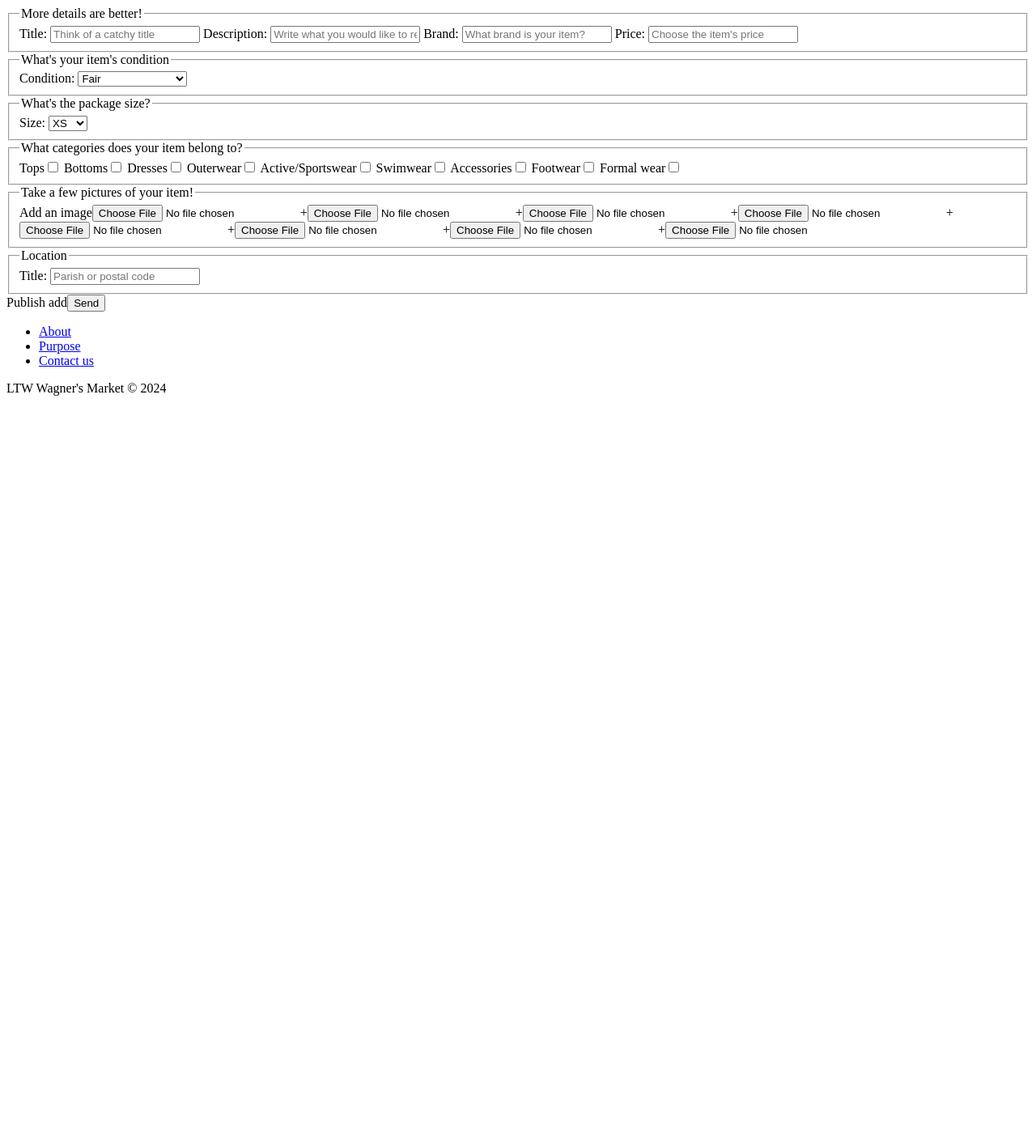
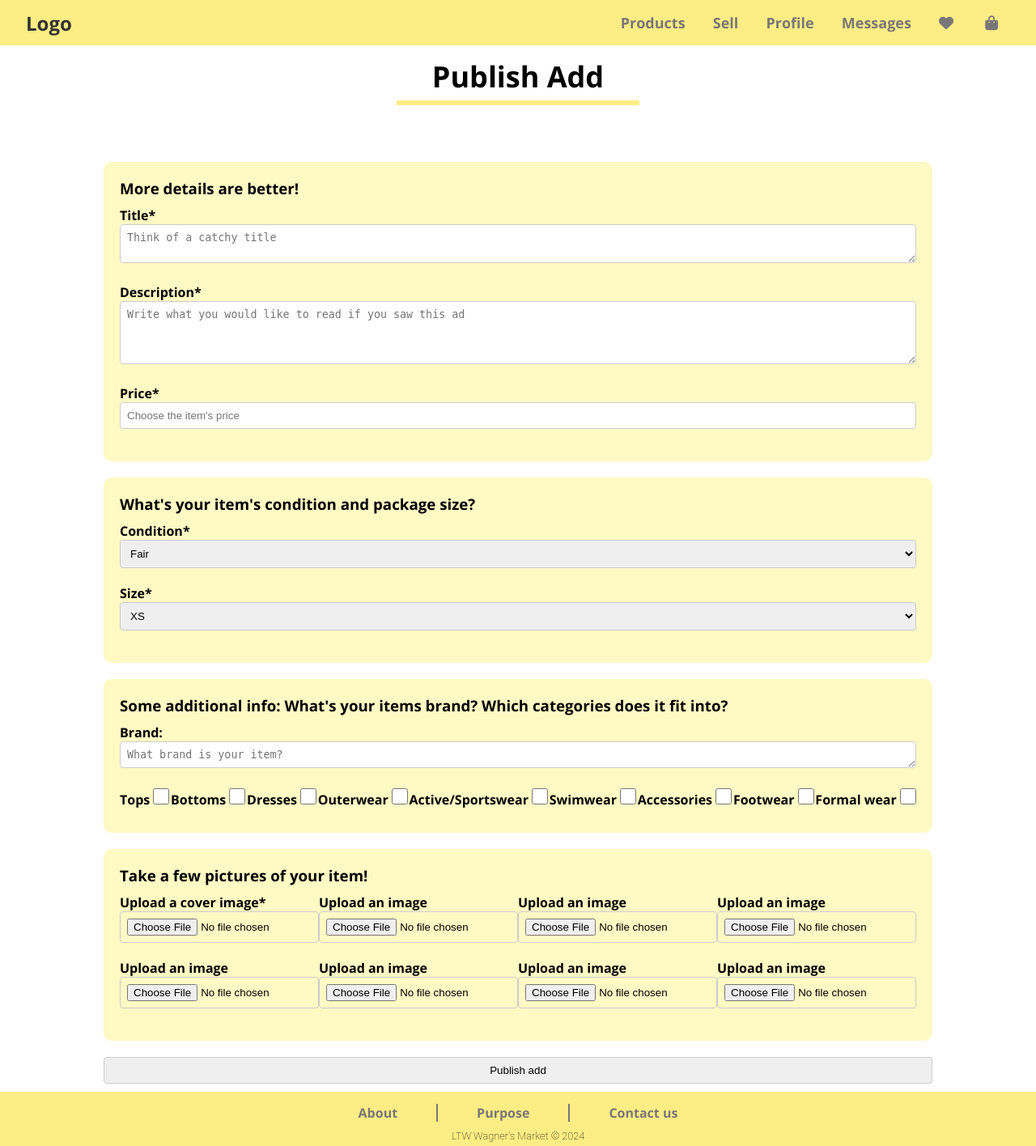
Before and after one commit to SimaoNery/WagnersMarket-L.T.W, a PHP site: page /public/pages/publish_add.php in a window 1280 px wide. Shown: the whole page at 81% size. Before the commit the page ends 489 px from the top, so only its background shows below. Run offline with PHP 8.4, Linux system fonts and the light colour scheme; data comes from the database, SQL or seed files in the repository; both versions use the stored data as it was after the commit; some libraries are stand-ins or nearby versions.

```diff
--- a/private/templates/common.tpl.php
+++ b/private/templates/common.tpl.php
@@ -132,3 +132,12 @@ function drawProfileForm(PDO $db, Session $session)
         <button><i class="fa fa-search"></i></button>
     </section>
 <?php } ?>
+<?php function drawTitle(string $title): void
+{ ?>
+    <section id="title">
+        <h2>
+            <?=$title?>
+        </h2>
+        <hr class="line-yellow">
+    </section>
+<?php }?>
--- a/private/templates/publish.tpl.php
+++ b/private/templates/publish.tpl.php
@@ -3,30 +3,26 @@ declare(strict_types = 1);
 ?>
 
 <?php function drawPublishForm(array $categories, array $sizes, array $conditions) : void { ?>
+        <section class="container">
             <form id="publish" action="../../public/actions/action_publish_add.php" method="post" enctype="multipart/form-data">
                 <fieldset id="item-info">
-            <legend>More details are better!</legend>
-            <label>Title: <input type="text" name="title" placeholder="Think of a catchy title" required="required"></label>
-            <label>Description: <input type="text" name="description" placeholder="Write what you would like to read if you saw this ad" required="required"></label>
-            <label>Brand: <input type="text" name="brand" placeholder="What brand is your item?"></label>
-            <label>Price: <input type="number" name="price" step="0.01" placeholder="Choose the item's price" required></label>
+                    <h3>More details are better!</h3>
+                    <label>Title*<textarea name="title" placeholder="Think of a catchy title" maxlength="70" rows="2" cols="70" required="required"></textarea></label>
+                    <label>Description*<textarea name="description" placeholder="Write what you would like to read if you saw this ad" maxlength="9000" rows="4" cols="50" required="required"></textarea></label>
+                    <label>Price* <input type="number" name="price" step="0.01" placeholder="Choose the item's price" required="required"></label>
                 </fieldset>
 
-        <fieldset id="item-condition">
-            <legend>What's your item's condition</legend>
-            <label>Condition:
-                <select name="condition">
+                <fieldset id="item-condition-size">
+                    <h3>What's your item's condition and package size?</h3>
+                    <label>Condition*
+                        <select name="condition" required="required">
                             <?php foreach($conditions as $condition) { ?>
                                 <option value="<?= $condition->condition ?>"><?= $condition->condition ?></option>
                             <?php } ?>
                         </select>
                     </label>
-        </fieldset>
-
-        <fieldset id="package-size">
-            <legend>What's the package size?</legend>
-            <label>Size:
-                <select name="size">
+                    <label>Size*
+                        <select name="size" required="required">
                             <?php foreach($sizes as $size) { ?>
                                 <option value="<?= $size->size ?>"><?= $size->size ?></option>
                             <?php } ?>
@@ -34,33 +30,35 @@ declare(strict_types = 1);
                     </label>
                 </fieldset>
 
-
-
-        <fieldset id="categories">
-            <legend>What categories does your item belong to?</legend>
+                <fieldset id="item-brand-categories">
+                    <h3>Some additional info: What's your items brand? Which categories does it fit into?</h3>
+                    <label>Brand: <textarea name="brand" placeholder="What brand is your item?" maxlength="50" rows="1" cols="50" required="required"></textarea></label>
+                    <section id="categories">
                         <?php foreach($categories as $category) { ?>
-                <label><?= $category->categoryName ?><input type="checkbox" name="categories[] value="<?= $category->categoryName ?>""></label>
+                            <label><?= $category->categoryName ?> <input type="checkbox" name="categories[]" value="<?= $category->categoryName ?>"></label>
                         <?php } ?>
+                    </section>
                 </fieldset>
 
                 <fieldset id="pictures">
-            <legend>Take a few pictures of your item!</legend>
-            <label>Add an image<input type="file" name="images[]" accept="image/png,image/jpeg" required="required"></label>
-            <label>+<input type="file" name="images[]" accept="image/png,image/jpeg"></label>
-            <label>+<input type="file" name="images[]" accept="image/png,image/jpeg"></label>
-            <label>+<input type="file" name="images[]" accept="image/png,image/jpeg"></label>
-            <label>+<input type="file" name="images[]" accept="image/png,image/jpeg"></label>
-            <label>+<input type="file" name="images[]" accept="image/png,image/jpeg"></label>
-            <label>+<input type="file" name="images[]" accept="image/png,image/jpeg"></label>
-            <label>+<input type="file" name="images[]" accept="image/png,image/jpeg"></label>
+                    <h3>Take a few pictures of your item!</h3>
+                    <section id="upload">
+                        <label>Upload a cover image*<input type="file" name="images[]" accept="image/png,image/jpeg" required="required"></label>
+                        <label>Upload an image<input type="file" name="images[]" accept="image/png,image/jpeg"></label>
+                        <label>Upload an image<input type="file" name="images[]" accept="image/png,image/jpeg"></label>
+                        <label>Upload an image<input type="file" name="images[]" accept="image/png,image/jpeg"></label>
+                        <label>Upload an image<input type="file" name="images[]" accept="image/png,image/jpeg"></label>
+                        <label>Upload an image<input type="file" name="images[]" accept="image/png,image/jpeg"></label>
+                        <label>Upload an image<input type="file" name="images[]" accept="image/png,image/jpeg"></label>
+                        <label>Upload an image<input type="file" name="images[]" accept="image/png,image/jpeg"></label>
+                    </section>
+
                 </fieldset>
 
-        <fieldset id="Location">
-            <legend>Location</legend>
-            <label>Title: <input type="text" name="location" placeholder="Parish or postal code" required="required"></label>
-        </fieldset>
+                <input type="submit" value="Publish add">
+            </form>
+        </section>
 
-        <label>Publish add<input type="submit" value="Send"></label>
-    </form>
+
 
 <?php } ?>
--- a/public/css/style.css
+++ b/public/css/style.css
@@ -923,6 +923,16 @@ body:has(#filters) {
 
 }
 
+input[type="checkbox"] {
+    width: 20px;
+    height: 20px;
+    border: 2px solid #555;
+    border-radius: 4px;
+    background-color: #fff;
+    outline: none;
+    cursor: pointer;
+}
+
 #filters {
     font-family: 'Open Sans', sans-serif;
     background: rgb(255, 242, 159);;
@@ -943,16 +953,6 @@ body:has(#filters) {
         padding-bottom: 3px;
     }
 
-    input[type="checkbox"] {
-        width: 20px;
-        height: 20px;
-        border: 2px solid #555;
-        border-radius: 4px;
-        background-color: #fff;
-        outline: none;
-        cursor: pointer;
-    }
-
     fieldset {
         display: grid;
         margin: 10px;
@@ -962,7 +962,7 @@ body:has(#filters) {
         outline: none;
         padding-bottom: 6px;
     }
-}
+
 
     #price section {
         padding-bottom: 6px;
@@ -1018,13 +1018,14 @@ body:has(#filters) {
         -moz-appearance: none;
         box-shadow: 0 0 6px rgba(0, 0, 0, 0.05);
     }
-
+    #order {
+        font-family: 'Open Sans Light', sans-serif;
+        padding-bottom: 0.5em;
+        justify-self: right;
+    }
 }
 
-#order {
-    font-family: 'Open Sans Light', sans-serif;
-    padding-bottom: 0.5em;
-    justify-self: right;
+
 #emptyWishlist{
     text-align: center;
     font-family: 'Open Sans', sans-serif;
@@ -1038,3 +1039,49 @@ body:has(#filters) {
     font-weight: bold;
     font-size: 20px;
 }
+
+.container {
+    text-align: center; /* Center its children horizontally */
+}
+
+/* Style for form */
+#publish {
+    font-family: 'Open Sans', sans-serif;
+    display: inline-block; /* Override block behavior */
+    width: 80%; /* Set maximum width */
+    text-align: left; /* Reset text alignment */
+}
+
+#publish h3 {
+    margin-bottom: 10px;
+}
+#publish fieldset {
+    background-color: #fff9c4;
+    border: transparent;
+    border-radius: 10px;
+    padding: 20px;
+    margin-bottom: 20px;
+    display: grid;
+}
+
+#publish label {
+    margin-bottom: 10px;
+}
+
+#publish select, #publish input[type="number"], #publish input[type="file"], #publish input[type="submit"], #publish textarea{
+    width: 100%;
+    padding: 8px;
+    border: 1px solid #ccc;
+    border-radius: 4px;
+    margin-bottom: 10px;
+}
+#upload {
+    display: grid;
+    grid-template-columns: repeat(4, 1fr);
+    grid-template-rows: repeat(2, 1fr);
+}
+
+#categories {
+    display: flex;
+    justify-content: space-between;
+}
--- a/public/pages/index.php
+++ b/public/pages/index.php
@@ -26,7 +26,8 @@ $numItems = Item::getNumItems($db);
 drawHeader($db, $session);
 drawHomeBody();
 drawCategories($categories);
-drawItems("Most popular", $items, true);
+drawTitle("Most popular");
+drawItems($items);
 drawPagination(intval(ceil($numItems / $limit)), "most_popular");
 drawFooter();
 ?>
--- a/public/pages/publish_add.php
+++ b/public/pages/publish_add.php
@@ -22,7 +22,8 @@ $categories = Category::getCategories($db);
 $sizes = Size::getSizes($db);
 $conditions = Condition::getConditions($db);
 
-/*drawHeader($db, $session);*/
+drawHeader($db, $session);
+drawTitle("Publish Add");
 drawPublishForm($categories, $sizes, $conditions);
 drawFooter();
 ?>
--- a/public/pages/search.php
+++ b/public/pages/search.php
@@ -21,7 +21,8 @@ $maxPrice = Item::getMaxPrice($db);
 
 drawHeader($db, $session);
 drawSearchBar("searchItems");
-drawItems("Featured Items",$items, true);
+drawTitle("Featured Items");
+drawItems($items);
 drawItemFilter($db, $maxPrice);
 drawItemSorter();
 drawFooter();
--- a/public/pages/your_adds.php
+++ b/public/pages/your_adds.php
@@ -26,7 +26,8 @@ $numItems = Item::getNumAdds($db, $userId);
 
 drawHeader($db, $session);
 drawProfileBody("your_adds", $userId);
-drawItems("Your Adds", $items, false);
+drawTitle("Your Adds");
+drawItems($items);
 
 if($numItems === 0) { ?>
     <p id="emptyYourAdds"> You are not selling any item!</p>
```
Also changed, not shown: private/templates/item.tpl.php (+1 -7 lines), public/actions/action_publish_add.php (+24 -15 lines), private/database/database.db, public/images/Minix IoT (1).png (added), public/images/Screenshot from 2024-05-05 18-23-55.png (added), public/images/display_message_1152_864.png (added), public/images/house_plant_1152_864.png (added), public/images/main_menu_800_600.png (added). Lines whose indentation alone changed are shown as unchanged.
